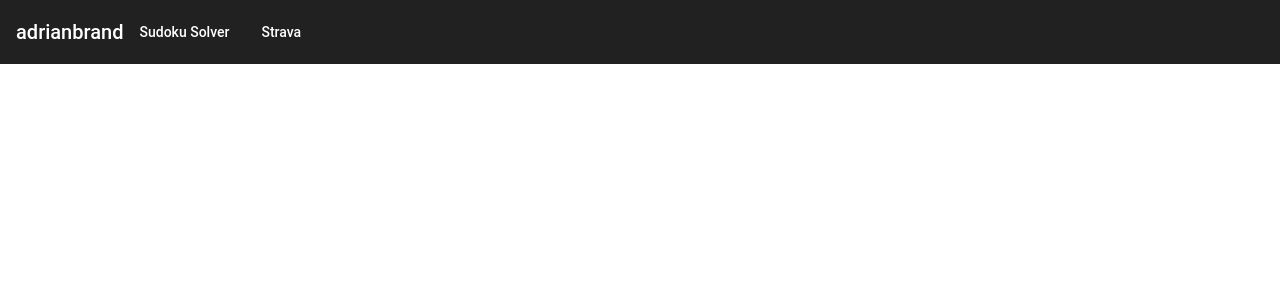
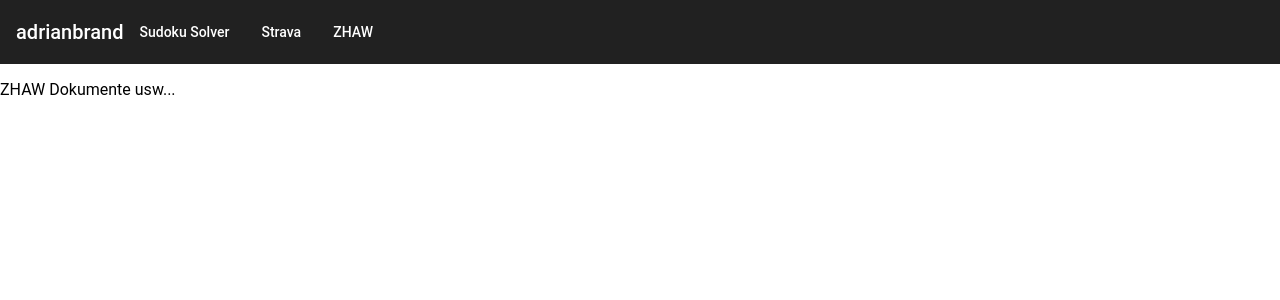
Before and after one commit to brandadrian/factory, an Angular app in the folder kaese/: page /zhaw in a window 1280 px wide. Before the commit this address led to /. Shown: the top 300 px of the page. Built offline with nearby package versions, Linux system fonts and the light colour scheme.

Commit message:
ZHAW hinzugefügt

```diff
--- a/kaese/src/app/app-routing.module.ts
+++ b/kaese/src/app/app-routing.module.ts
@@ -2,10 +2,12 @@ import { NgModule } from '@angular/core';
 import { Routes, RouterModule } from '@angular/router';
 import { StravaComponent } from './strava/strava.component';
 import { SudokuSolverComponent } from './sudoku-solver/sudoku-solver.component';
+import { ZhawComponent } from './zhaw/zhaw.component';
 
 const routes: Routes = [
   {path: 'strava', component: StravaComponent},
-  {path: 'sudokuSolver', component: SudokuSolverComponent}
+  {path: 'sudokuSolver', component: SudokuSolverComponent},
+  {path: 'zhaw', component: ZhawComponent}
 ];
 
 @NgModule({
--- a/kaese/src/app/app.module.ts
+++ b/kaese/src/app/app.module.ts
@@ -14,13 +14,15 @@ import { MatSidenavModule } from '@angular/material/sidenav';
 import { MatIconModule } from '@angular/material/icon';
 import { MatListModule } from '@angular/material/list';
 import { SudokuSolverComponent } from './sudoku-solver/sudoku-solver.component';
+import { ZhawComponent } from './zhaw/zhaw.component';
 
 @NgModule({
   declarations: [
     AppComponent,
     NavbarComponent,
     StravaComponent,
-    SudokuSolverComponent
+    SudokuSolverComponent,
+    ZhawComponent
   ],
   imports: [
     BrowserModule,
--- a/kaese/src/app/navbar/navbar.component.html
+++ b/kaese/src/app/navbar/navbar.component.html
@@ -5,6 +5,7 @@
           <div>
             <a mat-button [routerLink]="'/sudokuSolver'"> Sudoku Solver </a>
             <a mat-button [routerLink]="'/strava'"> Strava</a>
+            <a mat-button [routerLink]="'/zhaw'"> ZHAW</a>
           </div>
         </mat-toolbar-row>
 </mat-toolbar>
--- /dev/null
+++ b/kaese/src/app/zhaw/zhaw.component.html
@@ -0,0 +1 @@
+<p>ZHAW Dokumente usw...</p>
--- /dev/null
+++ b/kaese/src/app/zhaw/zhaw.component.ts
@@ -0,0 +1,15 @@
+import { Component, OnInit } from '@angular/core';
+
+@Component({
+  selector: 'app-zhaw',
+  templateUrl: './zhaw.component.html',
+  styleUrls: ['./zhaw.component.css']
+})
+export class ZhawComponent implements OnInit {
+
+  constructor() { }
+
+  ngOnInit() {
+  }
+
+}
```
Also changed, not shown: kaese/src/app/zhaw/zhaw.component.css (added), 1 other file (tests, documents, lock files or other folders).
